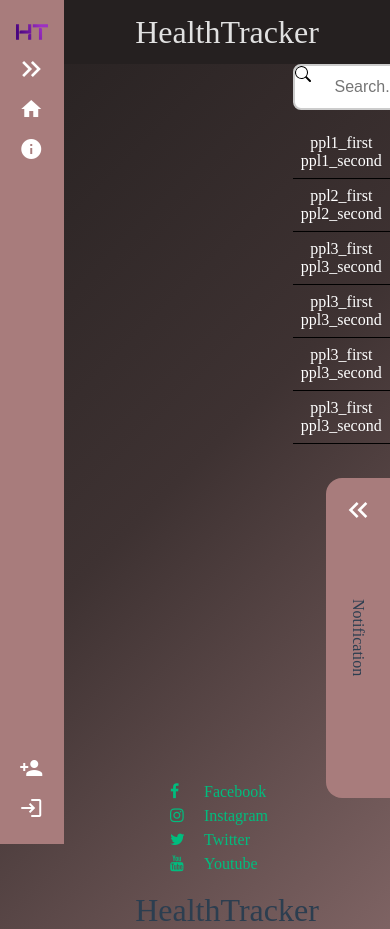
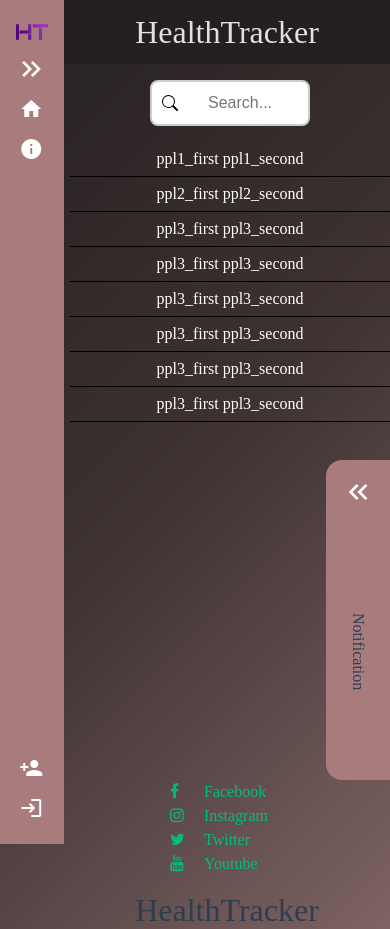
Before and after one commit to Hikareel/HealthTracker, a Vue app in the folder HealthTracker/healthtracker.client/: page /community in a window 390 px wide. Built offline with nearby package versions, Linux system fonts and the light colour scheme; what @vueform/vueform would draw is missing.

Commit message:
Styling: Responsive Community page

```diff
--- a/HealthTracker/healthtracker.client/src/assets/community/chat.scss
+++ b/HealthTracker/healthtracker.client/src/assets/community/chat.scss
@@ -1,49 +1,59 @@
 .chat {
   display: grid;
   grid-template-columns: 1fr;
-  grid-template-rows: 1fr 6fr 2fr;
-  background-color: rgb(168, 124, 124);
+  grid-template-rows: 1fr 6fr;
   border-radius: 15px 0px 0px 15px;
+  height: 20rem;
+
   .content {
     background-color: rgb(168, 124, 124);
     position: fixed;
-    right: calc(-25vw + 4rem);
-    width: 25vw;
+    right: calc(-20rem + 4rem);
+    max-width: 20rem;
     height: 20rem;
     transition: right 0.5s ease-out;
     border-radius: 1rem 0% 0% 1rem;
+
     .chat-header {
-      height: 3rem;
+      height: 4rem;
       display: grid;
       grid-template-columns: 4rem 1fr;
       grid-template-rows: 2rem;
+
       .menu-toggle-wrap {
         top: 0;
+
         .menu-toggle {
           padding: 1rem;
-          background-color: rgba(0, 0, 0, 0);
+          background-color: transparent;
           border: none;
           cursor: pointer;
           transition: 0.5s ease-out;
           transform: scaleX(-1);
+
           .material-icons {
             font-size: 2rem;
             color: white;
           }
         }
       }
+
       .chat-header-label {
         display: flex;
         align-items: center;
+        justify-content: left;
         height: 4rem;
         font-size: 2rem;
         color: white;
       }
     }
+
     .chat-content {
       display: grid;
       grid-template-columns: 4rem 1fr;
+      height: 16rem;
       transition: 0.5s ease-out;
+
       .notification {
         display: flex;
         justify-content: center;
@@ -53,37 +63,42 @@
         opacity: 1;
         visibility: visible;
         width: 4rem;
-        transition: width 0.5s ease-out, opacity 0.5s ease-out;
+        transition: width 1s ease-out, opacity 0.5s ease-out;
       }
+
       .chat-messinput {
-        grid-column: 2 / 3;
-        padding-left: 1rem;
-        padding-top: 1rem;
+        grid-column: 2/3;
+
         .chat-messages {
           overflow-y: auto;
           scrollbar-width: thin;
           scrollbar-color: #888 #f0f0f0;
-          height: 11rem;
+          height: 13rem;
           padding: 5px;
-          border-radius: 10px 0 0 0;
           background-color: rgb(199, 167, 167);
-          transition: 0.5s ease-out;
+
           &::-webkit-scrollbar {
             width: 8px;
           }
+
           &::-webkit-scrollbar-track {
             background: #f0f0f0;
           }
+
           &::-webkit-scrollbar-thumb {
             background: #888;
           }
+
           &::-webkit-scrollbar-thumb:hover {
             background: #555;
           }
+
           .message {
             display: flex;
             overflow-wrap: anywhere;
             margin-bottom: 10px;
+            margin-right: 1rem;
+            margin-left: 1rem;
             padding: 8px;
             border-radius: 10px;
             max-width: 60%;
@@ -102,46 +117,71 @@
             background-color: #fff;
           }
         }
+
         .chat-input {
           background-color: rgb(199, 167, 167);
           display: flex;
-          height: 2rem;
+          height: 3rem;
           gap: 2px;
           border-radius: 10px;
+
           button {
             cursor: pointer;
             background-color: rgb(199, 167, 167);
             border: none;
-            width: 2rem;
+            width: 3rem;
             border-radius: 0 0 0 10px;
           }
+
           input {
             width: 100%;
             background-color: rgb(199, 167, 167);
-            border: none;
+            border: 0;
+            outline: 0;
+            padding-left: 1rem;
+            font-weight: 900;
+
             &:hover {
-              border: 1px solid rgb(0, 182, 206);
+              background-color: rgb(182, 152, 152);
+            }
+
+            &:active {
+              background-color: rgb(182, 152, 152);
+              border: 0;
+            }
+
+            &:focus {
+              background-color: rgb(182, 152, 152);
+              border: 0;
+              transition: border-radius 0.3s ease-in;
+              border-radius: 1rem;
             }
           }
         }
       }
     }
+
     &.is-expanded {
+      display: grid;
+      grid-template-columns: 1fr;
       right: 0;
-      .chat-header{
-        .menu-toggle-wrap{
+
+      .chat-header {
+        .menu-toggle-wrap {
           .menu-toggle {
             transform: scaleX(1);
             transition: 0.5s ease-out;
           }
         }
       }
+
       .chat-content {
-        grid-template-columns: 0 1fr;
+        grid-template-columns: 1fr;
+
         .notification {
           transform: translateX(-100%);
           transition: width 0.5s ease-out, opacity 0.5s ease-out;
-          transition: width 2.5s ease, opacity 2.5s ease;
+          transition: width 0.7s ease;
           opacity: 0;
           visibility: hidden;
           width: 0;
--- a/HealthTracker/healthtracker.client/src/assets/sidebar.scss
+++ b/HealthTracker/healthtracker.client/src/assets/sidebar.scss
@@ -2,60 +2,73 @@ aside {
   position: fixed;
   display: flex;
   flex-direction: column;
-  width: calc(4rem);
+  width: 4rem;
   height: 100vh;
   background-color: rgb(168, 124, 124);
   padding: 1rem;
   transition: width 0.3s ease-out;
   z-index: 999;
-  @media (max-height: 505px){
-    overflow: scroll;
-  }
-  .flex{
+  overflow-y: auto;
+
+  .flex {
     flex: 1 1 0;
   }
-  .control{
+
+  .control {
     display: flex;
     flex-direction: column;
-    .menu-toggle-wrap{
+
+    .menu-toggle-wrap {
       margin: 0 -0.4rem;
-      .menu-toggle{
+
+      .menu-toggle {
         background-color: rgb(168, 124, 124);
         border: none;
         cursor: pointer;
         transition: 0.5s ease-out;
-        .material-icons{
+
+        .material-icons {
           font-size: 2rem;
           color: white;
         }
       }
     }
-    .logo-img{
+
+    .logo-img {
       width: 2rem;
       margin: 0;
     }
+
     .logo {
       text-align: center;
     }
   }
-  .menu{
+
+  .menu {
     margin: 0 -1rem;
-    .sidebar_item{
-      .item{
+
+    .sidebar_item {
+      .item {
         color: white;
         display: flex;
         align-items: center;
         text-decoration: none;
         padding: 0.5rem 1.2rem;
-        &:hover, &.router-link-exact-active{
-          .material-icons, .text{
-            color:gold;
+
+        &:hover,
+        &.router-link-exact-active {
+
+          .material-icons,
+          .text {
+            color: gold;
           }
         }
-        &.router-link-exact-active{
+
+        &.router-link-exact-active {
           border-right: 5px solid white;
         }
-        .text{
+
+        .text {
           padding-left: 1rem;
           transition: opacity 0.5s ease, font-size 0.35s ease;
           font-size: 0;
@@ -64,25 +77,30 @@ aside {
       }
     }
   }
-  &.is-expanded{
+
+  &.is-expanded {
     width: 14rem;
-    .control{
+
+    .control {
       display: flex;
       flex-direction: column;
-      .menu-toggle-wrap{
+
+      .menu-toggle-wrap {
         width: min-content;
         right: 0;
         align-self: flex-start;
-        .menu-toggle{
+
+        .menu-toggle {
           transform: scaleX(-1);
           transition: 0.5s ease-out;
         }
       }
     }
-    .menu{
-      .sidebar_item{
-        .item{
-          .text{
+
+    .menu {
+      .sidebar_item {
+        .item {
+          .text {
             transition: font-size 0.5s ease;
             padding-left: 1rem;
             opacity: 1;
@@ -91,15 +109,18 @@ aside {
         }
       }
     }
-    .logo{
+
+    .logo {
       margin-bottom: auto;
     }
-    @media (max-width: 768px){
+
+    @media (max-width: 768px) {
       border-radius: 0 20px 20px 0;
     }
   }
+
   @media (max-width: 768px) {
-    position:fixed;
+    position: fixed;
     z-index: 999;
   }
 }
--- a/HealthTracker/healthtracker.client/src/components/views/community/Community.vue
+++ b/HealthTracker/healthtracker.client/src/components/views/community/Community.vue
@@ -4,8 +4,8 @@
       <!-- POSTs -->
     </div>
     <div class="right-content">
-      <FriendsList />
-      <Chat />
+      <FriendsList class="list" />
+      <Chat class="chat" />
     </div>
   </main>
 </template>
@@ -22,18 +22,48 @@ import Chat from './chat/Chat.vue'
   grid-template-columns: 3fr 1fr;
   justify-items: stretch;
   align-items: stretch;
+
   .wall {
     justify-content: center;
     align-items: center;
+    width: calc(100vw - 4rem - 20rem);
   }
+
   .right-content {
-    position: fixed;
     display: flex;
     flex-direction: column;
     gap: 2rem;
-    height: 100vh;
-    width: 25vw;
-    right:0;
+    height: calc(100vh - 8rem);
+    width: 20rem;
+    position: fixed;
+    right: 0;
+    transition: width 0.3s ease-out;
+
+    .list {
+      flex-grow: 1;
+    }
+
+    .chat {
+      flex-shrink: 0;
+
+    }
   }
+
+  //Do zastanowienia poniższy komentarz \/
+  //1. Albo robimy jednego dużego Searchara z wyszukiwaniem znajomych i postów
+  //2. Albo ukrywamy jakoś listę zanjomych i ją wysuwamy po wciśnięciu przycisku
+
+  // @media (max-width: 768px),
+  // (max-height: 768px) {
+  //   .right-content {
+  //     justify-content: center;
+
+  //     .list {
+  //       display: none;
+  //     }
+  //   }
+  // }
+
+
 }
 </style>
--- a/HealthTracker/healthtracker.client/src/components/views/community/friends/FriendsList.vue
+++ b/HealthTracker/healthtracker.client/src/components/views/community/friends/FriendsList.vue
@@ -16,8 +16,13 @@ import { FriendsData } from '@/data/models/friendModel'
 
 <style lang="scss" scoped>
 .main-list {
-    text-align:center;
+    display: flex;
+    flex-direction: column;
+    max-height: 100vh;
+    overflow: hidden;
+    text-align: center;
     .search{
+        padding-top: 1rem;
         .search-input {
             width: 10rem;
             box-sizing: border-box;
@@ -26,8 +31,10 @@ import { FriendsData } from '@/data/models/friendModel'
             font-size: 16px;
             background-color: white;
             background-image: url('/src/assets/search.svg');
-            background-position: center left+10px;
+            background-position: center left 10px;
             background-repeat: no-repeat;
+            justify-content: center;
+            text-align: center;
             padding: 12px 20px 12px 40px;
             transition: width 0.4s ease-in-out;
             &:focus {
@@ -37,13 +44,13 @@ import { FriendsData } from '@/data/models/friendModel'
     }
     .friends-list {
         margin-top: 1rem;
-        max-height: 20rem;
-        overflow: auto;
+        overflow-y: auto;
         -ms-overflow-style: none;
         scrollbar-width: none;
         &::-webkit-scrollbar {
             display: none;
         }
+        flex-grow: 1;
     }
 }
 </style>
```
